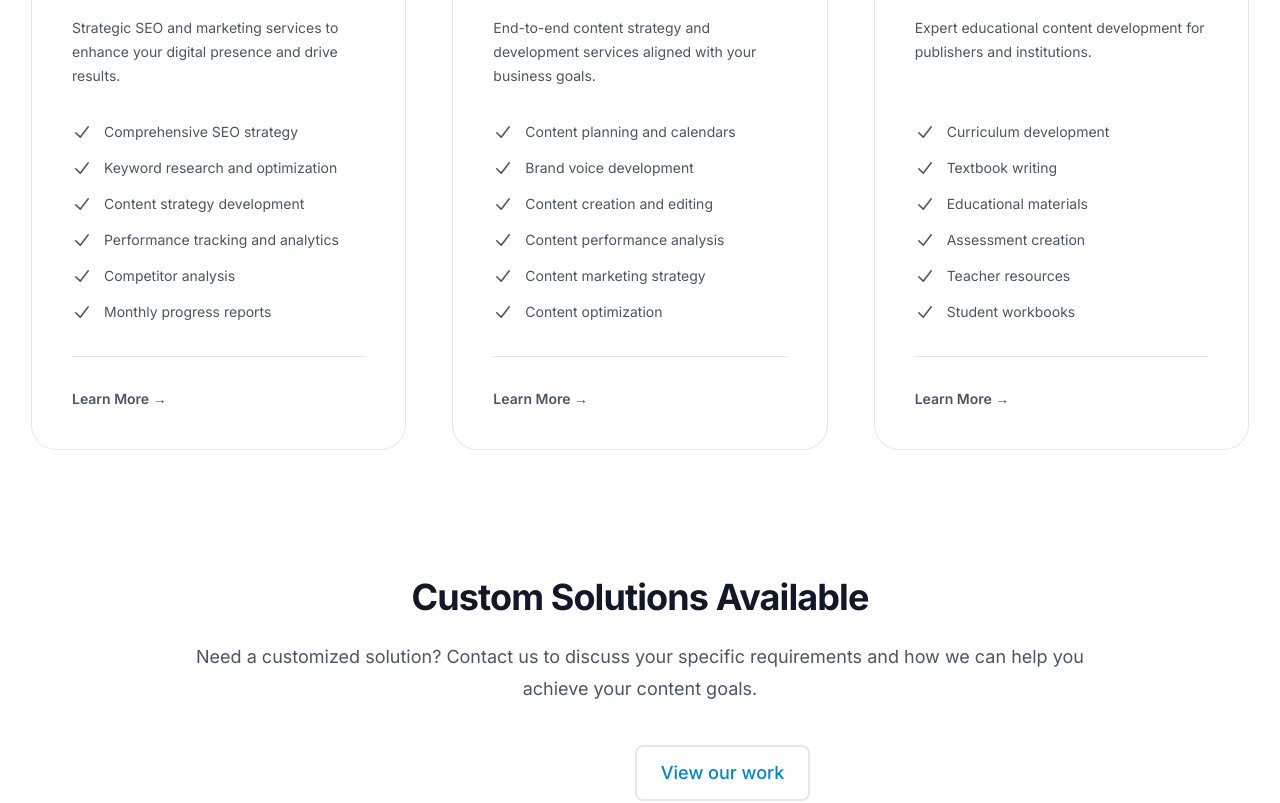
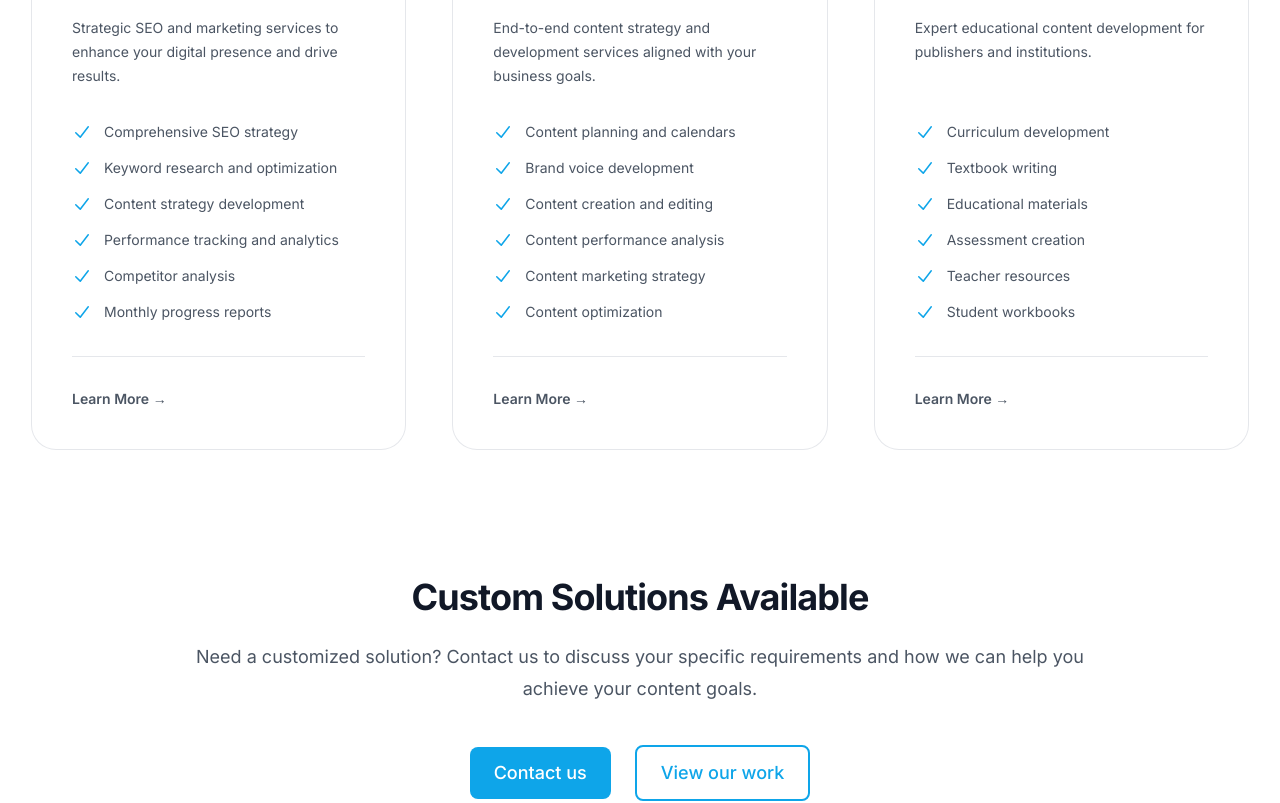
Before and after one commit to LFGConsulting/pearlywrites, a Next.js app: page /services in a window 1280 px wide. Shown: the part 540-1343 px from the top of the page. Built offline with nearby package versions, Linux system fonts and the light colour scheme.

Commit message:
updated brand palette to tailwind config

```diff
--- a/src/app/(routes)/contact/page.tsx
+++ b/src/app/(routes)/contact/page.tsx
@@ -21,7 +21,9 @@ const initialFormData: FormData = {
   message: ''
 }
 
-// Replace this with your Formspree form ID
+// --- ACTION REQUIRED: Replace 'YOUR_FORM_ID' below with your actual Formspree Form ID ---
+// You can find this ID in your Formspree dashboard under your form's settings.
+// Example: If your endpoint is https://formspree.io/f/xxxxxxxx, the ID is 'xxxxxxxx'.
 const FORMSPREE_FORM_ID = 'YOUR_FORM_ID'
 
 export default function ContactPage() {
@@ -104,7 +106,7 @@ export default function ContactPage() {
                 We&apos;re here to help with your content strategy needs.
               </p>
               <dl className="mt-10 space-y-4 text-base leading-7 text-gray-600 dark:text-gray-300">
-                <div className="flex gap-x-4">
+                {/*<div className="flex gap-x-4">
                   <dt className="flex-none">
                     <span className="sr-only">Email</span>
                     <EnvelopeIcon className="h-7 w-6 text-brand-500 dark:text-brand-400" aria-hidden="true" />
@@ -125,7 +127,7 @@ export default function ContactPage() {
                       +1 (555) 234-5678
                     </a>
                   </dd>
-                </div>
+                </div> */}
               </dl>
             </div>
           </div>
--- a/src/app/components/ui/Button.tsx
+++ b/src/app/components/ui/Button.tsx
@@ -25,8 +25,8 @@ export function Button({
   disabled = false
 }: ButtonProps) {
   const variants = {
-    default: 'bg-brand-500 text-white hover:bg-brand-600 dark:bg-brand-400 dark:hover:bg-brand-300',
-    outline: 'border-2 border-brand-500 text-brand-500 hover:bg-brand-50 dark:border-brand-400 dark:text-brand-400 dark:hover:bg-brand-900/50'
+    default: 'bg-brand-500 text-white hover:bg-brand-600 active:bg-brand-700 dark:bg-brand-400 dark:hover:bg-brand-300 dark:active:bg-brand-500',
+    outline: 'border-2 border-brand-500 text-brand-500 hover:bg-brand-50 active:bg-brand-100 dark:border-brand-400 dark:text-brand-400 dark:hover:bg-brand-900/50 dark:active:bg-brand-900/75'
   }
 
   const sizes = {
@@ -35,7 +35,7 @@ export function Button({
     lg: 'px-6 py-3 text-lg'
   }
 
-  const baseStyles = 'inline-flex items-center justify-center font-medium rounded-lg transition-colors focus-visible:outline-none focus-visible:ring-2 focus-visible:ring-offset-2 focus-visible:ring-brand-500 disabled:opacity-50 disabled:pointer-events-none'
+  const baseStyles = 'inline-flex items-center justify-center font-medium rounded-lg transition-colors duration-150 focus-visible:outline-none focus-visible:ring-4 focus-visible:ring-offset-2 focus-visible:ring-brand-500/70 disabled:opacity-50 disabled:pointer-events-none'
   const styles = `${baseStyles} ${variants[variant]} ${sizes[size]} ${className}`
 
   if (href) {
@@ -47,7 +47,7 @@ export function Button({
   }
 
   return (
-    <button type={type} onClick={onClick} className={styles}>
+    <button type={type} onClick={onClick} className={styles} disabled={disabled}>
       {children}
     </button>
   )
--- a/tailwind.config.js
+++ b/tailwind.config.js
@@ -20,6 +20,18 @@ module.exports = {
           800: '#075985',
           900: '#0c4a6e',
         },
+        brand: {
+          50: '#f0f9ff',
+          100: '#e0f2fe',
+          200: '#bae6fd',
+          300: '#7dd3fc',
+          400: '#38bdf8',
+          500: '#0ea5e9',
+          600: '#0284c7',
+          700: '#0369a1',
+          800: '#075985',
+          900: '#0c4a6e',
+        },
       },
     },
   },
```
Also changed, not shown: 1 other file (tests, documents, lock files or other folders).
